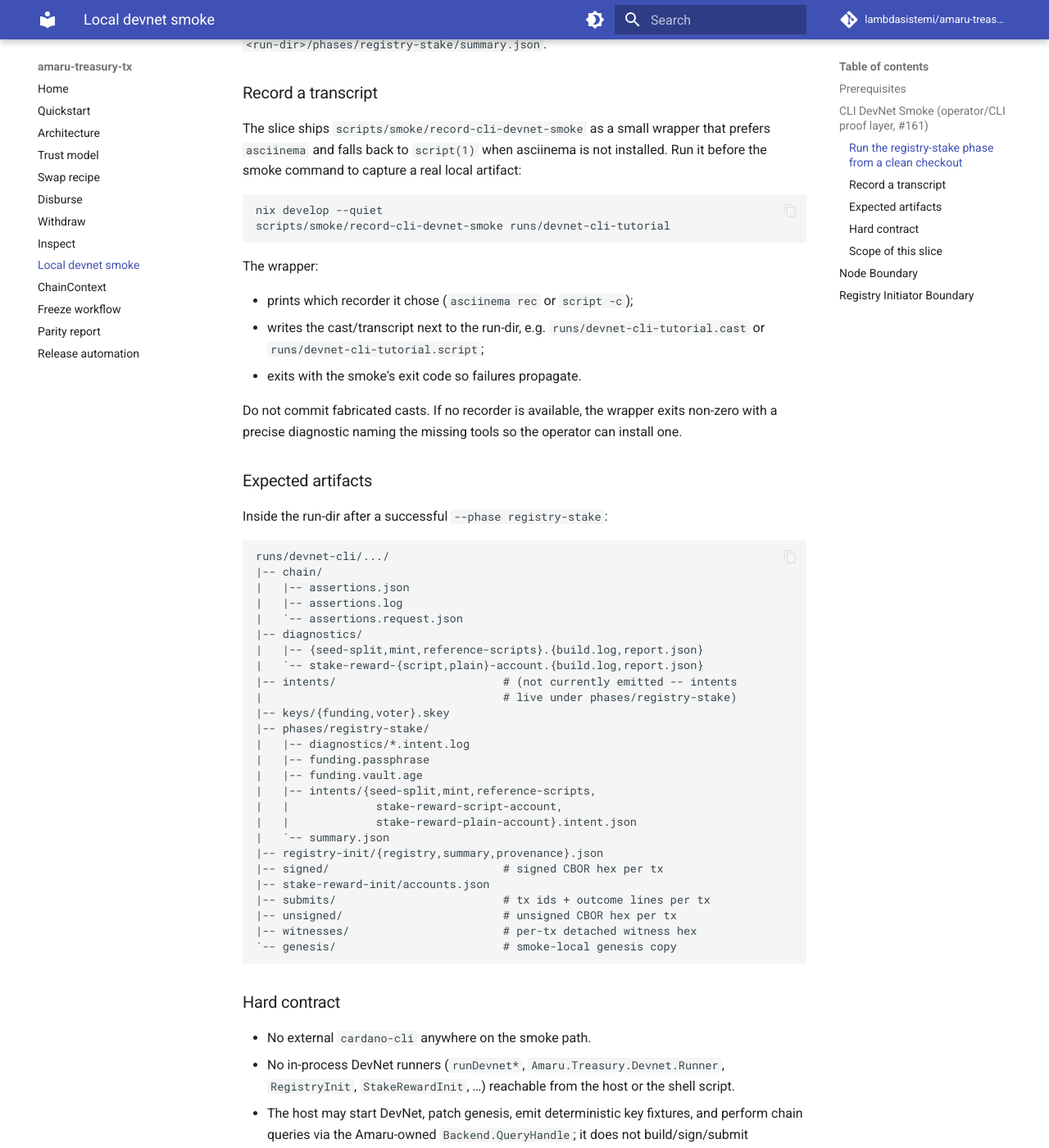
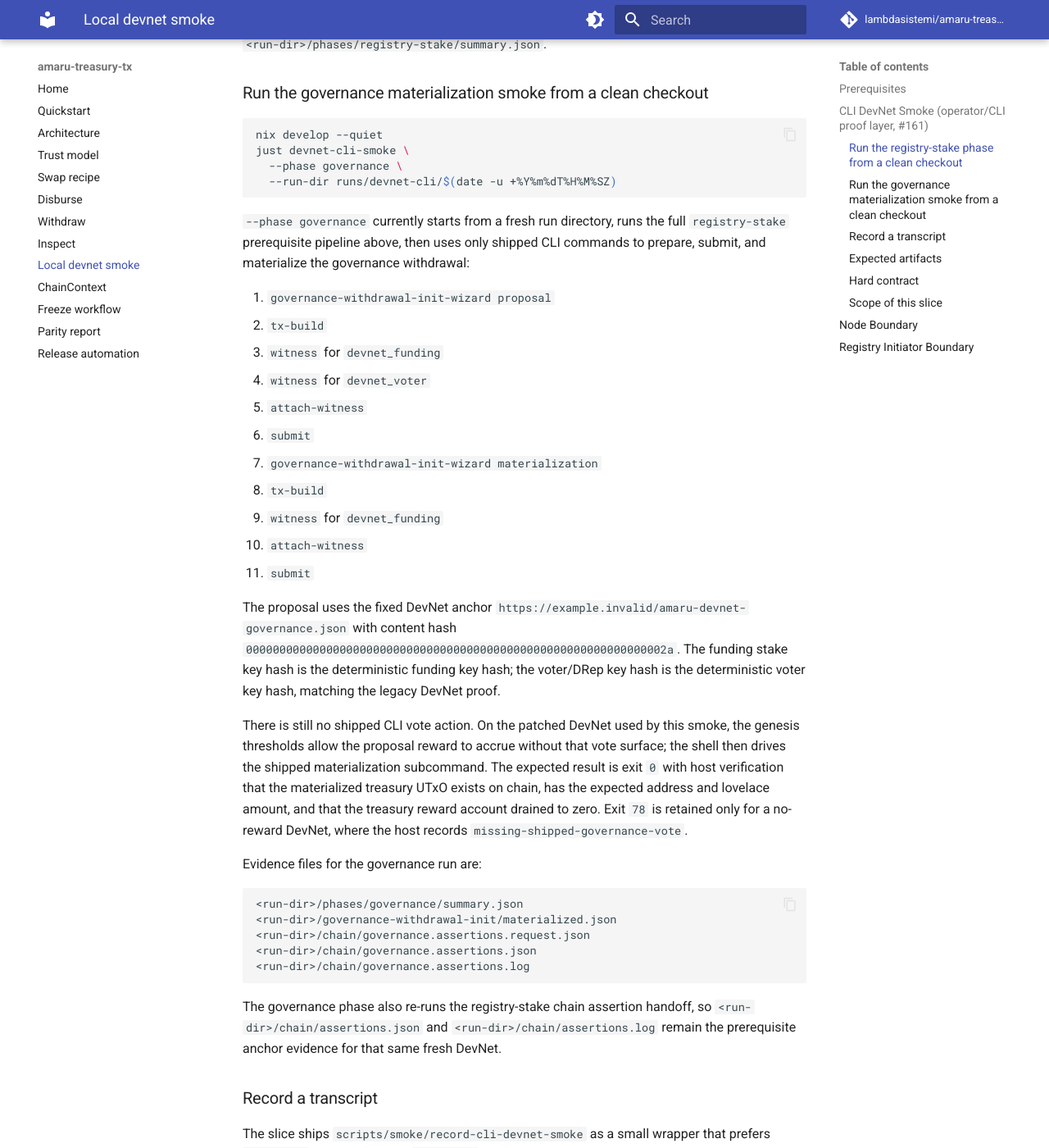
Before and after one commit to lambdasistemi/amaru-treasury-tx, an MkDocs documentation site: the page built from docs/local-devnet-smoke.md, in a window 1280 px wide and 1400 px high, scrolled down 2331 px. Shown: the whole window at 82% size. Built offline with MkDocs 1.6.1 and Material for MkDocs 9.7.7, drawn with Linux system fonts in a browser that asks for light colours; comment, search, counter and statistics services are not loaded; some of the changed text lies outside the part shown.

Commit message:
feat(smoke): extend CLI devnet smoke through governance withdrawal
Drive the CLI DevNet smoke from registry/stake prerequisites through governance proposal and treasury materialization using the shipped CLI surfaces, with host-side chain assertions for the materialized treasury UTxO and drained reward.

Live proof: runs/devnet-cli/20260521T120121Z-governance exited 0; the materialization submit was accepted as 8ef275bff4fb7849ac54187e2e9819efaf6ad0a9600798841cdf8ce3bf839f68, summary.json ended status=passed/code=governance-materialization-verified, and chain assertions recorded reward 0.

Tasks: T017, T018, T019, T020, T021

````diff
--- a/docs/local-devnet-smoke.md
+++ b/docs/local-devnet-smoke.md
@@ -6,7 +6,7 @@ magic `42`, can publish registry/reference-script bootstrap state, can
 register the treasury and permissions reward accounts, proves the
 governance proposal / withdrawal materialization flow, and proves the
 disburse submit flow on a patched short-epoch genesis. The command
-proofs record governance proposal/vote evidence, reward funding,
+proofs record governance proposal/materialization evidence, reward funding,
 withdrawal build/submission, the materialized treasury UTxO, disburse
 submission, beneficiary receipt, and the reduced treasury output. The
 swap readiness phase publishes the public SundaeSwap V3 order
@@ -121,6 +121,64 @@ What this does, every step through the shipped CLI:
    `stake-reward-script-account` / `stake-reward-plain-account` tx
    ids captured in `<run-dir>/phases/registry-stake/summary.json`.
 
+### Run the governance materialization smoke from a clean checkout
+
+```bash
+nix develop --quiet
+just devnet-cli-smoke \
+  --phase governance \
+  --run-dir runs/devnet-cli/$(date -u +%Y%m%dT%H%M%SZ)
+```
+
+`--phase governance` currently starts from a fresh run directory,
+runs the full `registry-stake` prerequisite pipeline above, then uses
+only shipped CLI commands to prepare, submit, and materialize the
+governance withdrawal:
+
+1. `governance-withdrawal-init-wizard proposal`
+2. `tx-build`
+3. `witness` for `devnet_funding`
+4. `witness` for `devnet_voter`
+5. `attach-witness`
+6. `submit`
+7. `governance-withdrawal-init-wizard materialization`
+8. `tx-build`
+9. `witness` for `devnet_funding`
+10. `attach-witness`
+11. `submit`
+
+The proposal uses the fixed DevNet anchor
+`https://example.invalid/amaru-devnet-governance.json` with content
+hash
+`000000000000000000000000000000000000000000000000000000000000002a`.
+The funding stake key hash is the deterministic funding key hash; the
+voter/DRep key hash is the deterministic voter key hash, matching the
+legacy DevNet proof.
+
+There is still no shipped CLI vote action. On the patched DevNet used
+by this smoke, the genesis thresholds allow the proposal reward to
+accrue without that vote surface; the shell then drives the shipped
+materialization subcommand. The expected result is exit `0` with host
+verification that the materialized treasury UTxO exists on chain, has
+the expected address and lovelace amount, and that the treasury reward
+account drained to zero. Exit `78` is retained only for a no-reward
+DevNet, where the host records `missing-shipped-governance-vote`.
+
+Evidence files for the governance run are:
+
+```text
+<run-dir>/phases/governance/summary.json
+<run-dir>/governance-withdrawal-init/materialized.json
+<run-dir>/chain/governance.assertions.request.json
+<run-dir>/chain/governance.assertions.json
+<run-dir>/chain/governance.assertions.log
+```
+
+The governance phase also re-runs the registry-stake chain assertion
+handoff, so `<run-dir>/chain/assertions.json` and
+`<run-dir>/chain/assertions.log` remain the prerequisite anchor
+evidence for that same fresh DevNet.
+
 ### Record a transcript
 
 The slice ships `scripts/smoke/record-cli-devnet-smoke` as a small
@@ -177,6 +235,46 @@ runs/devnet-cli/.../
 `-- genesis/                         # smoke-local genesis copy
 ```
 
+After `--phase governance` reaches the expected patched-DevNet exit
+`0`, the same run-dir also contains the materialization artifacts and
+the host's final on-chain verification summary:
+
+```text
+runs/devnet-cli/.../
+|-- chain/
+|   |-- governance.assertions.json
+|   |-- governance.assertions.log
+|   `-- governance.assertions.request.json
+|-- diagnostics/
+|   |-- governance-materialization.{build.log,report.json}
+|   `-- governance-proposal.{build.log,report.json}
+|-- governance-withdrawal-init/
+|   |-- materialized.json
+|   `-- summary.json
+|-- phases/governance/
+|   |-- diagnostics/materialization.intent.log
+|   |-- diagnostics/proposal.intent.log
+|   |-- funding.vault.age
+|   |-- governance.passphrase
+|   |-- intents/materialization.intent.json
+|   |-- intents/proposal.intent.json
+|   |-- summary.json
+|   `-- voter.vault.age
+|-- signed/governance-materialization.signed.cbor.hex
+|-- signed/governance-proposal.signed.cbor.hex
+|-- submits/governance-materialization.{outcome,txid}
+|-- submits/governance-proposal.{outcome,txid}
+|-- unsigned/governance-materialization.cbor.hex
+|-- unsigned/governance-proposal.cbor.hex
+|-- witnesses/governance-materialization.devnet_funding.witness.hex
+`-- witnesses/governance-proposal.{devnet_funding,devnet_voter}.witness.hex
+```
+
+If the patched DevNet does not accrue the governance reward, the same
+host assertion path exits `78` and records
+`missing-shipped-governance-vote` instead of the materialization
+success code.
+
 ### Hard contract
 
 - No external `cardano-cli` anywhere on the smoke path.
@@ -189,11 +287,11 @@ runs/devnet-cli/.../
 
 ### Scope of this slice
 
-`--phase registry-stake` is the only live phase wired in this slice.
-`--phase governance` and `--phase disburse` remain unimplemented and
-will be delivered in later #161 slices (T017-T025). Run-dir summaries
-for those phases do **not** exist yet, and the CLI smoke will fail
-loudly if you point it at them.
+`--phase registry-stake` is the green prerequisite phase.
+`--phase governance` is wired through proposal submission, reward
+observation, materialization submission, and host-backed
+materialization verification. `--phase disburse` remains
+unimplemented and will be delivered in a later #161 slice.
 
 ## Node Boundary
 
````
Also changed, not shown: README.md (+1 -1 lines), specs/161-cli-devnet-smoke/tasks.md (+5 -5 lines), 11 other files.
